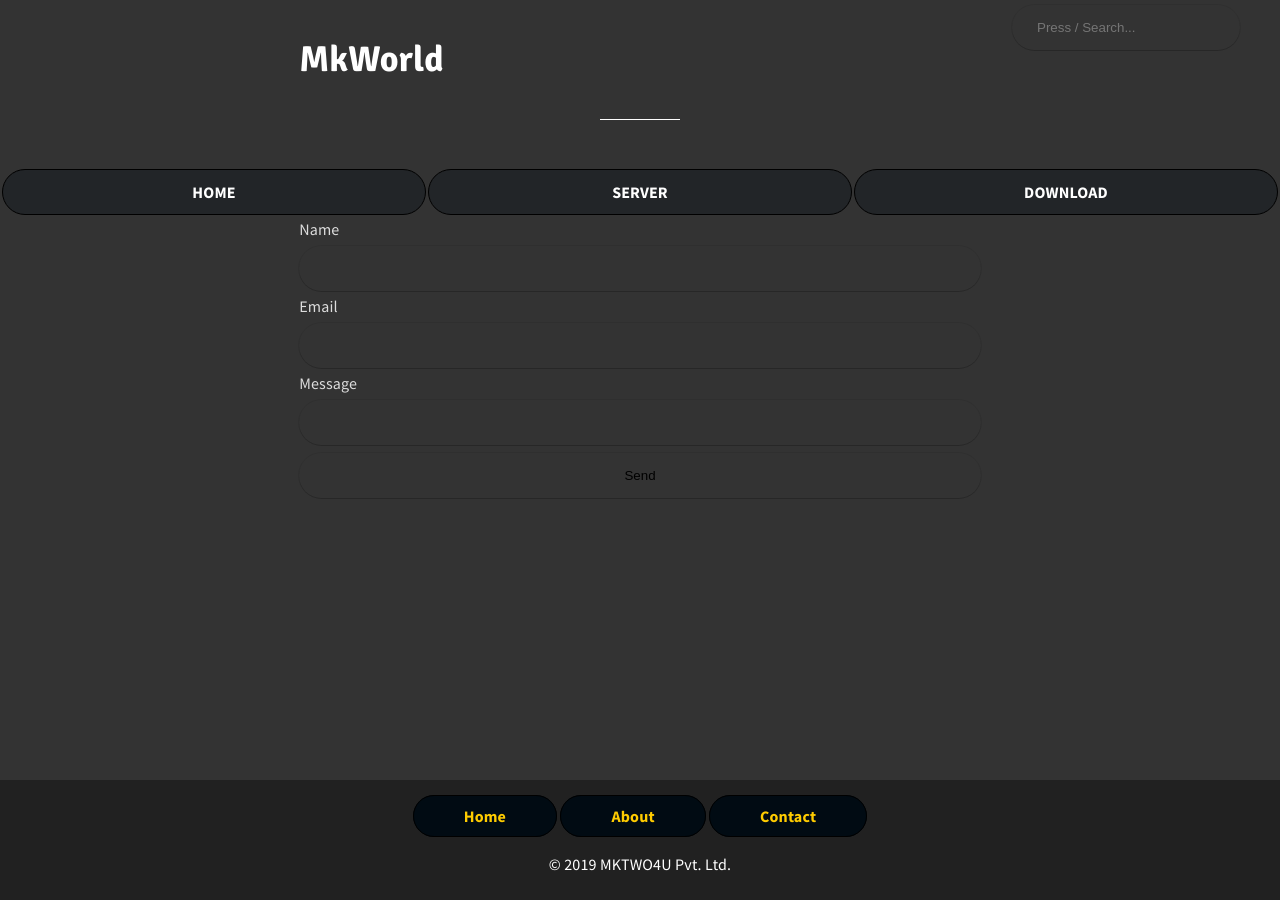
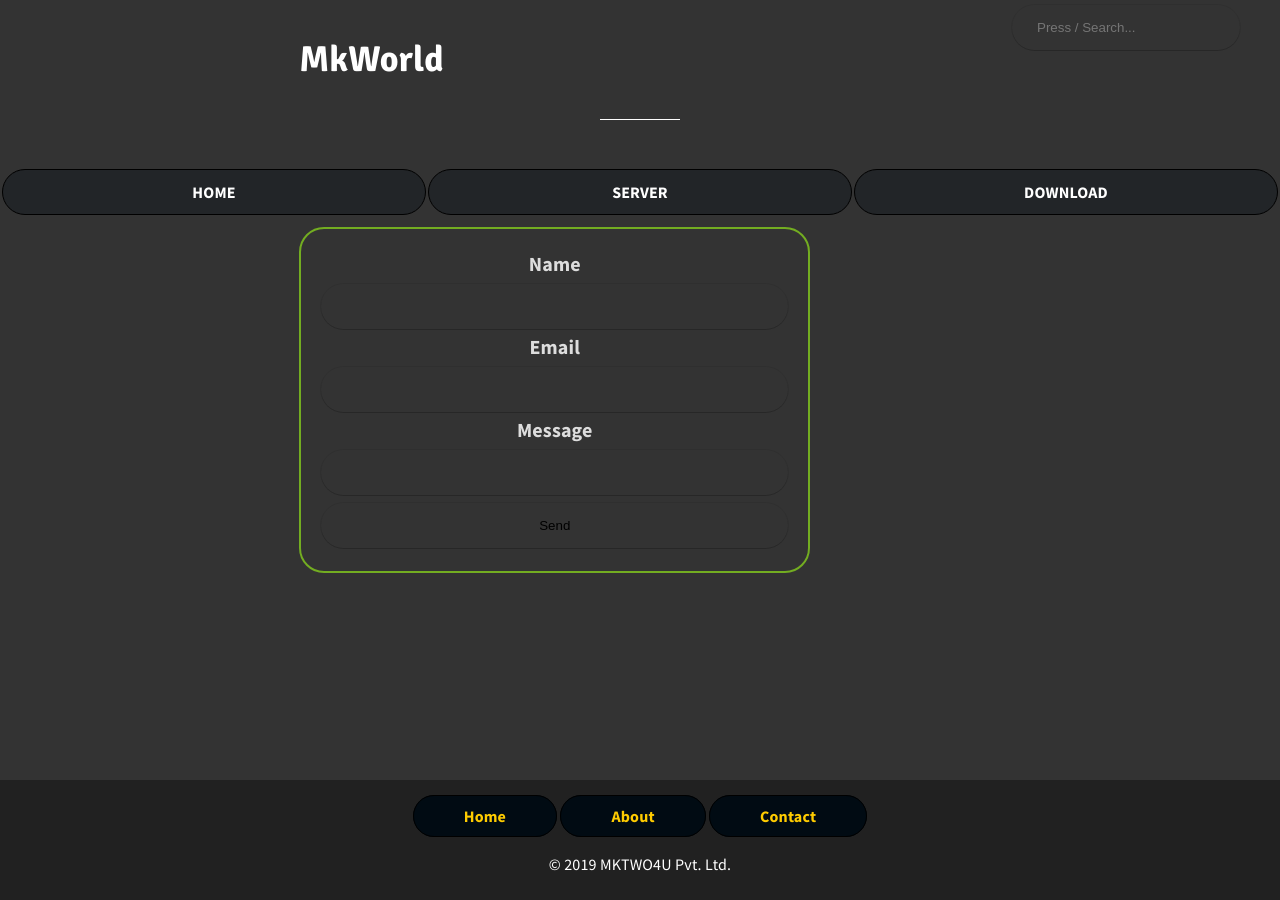
Before and after one commit to bdmilan/blog, a Jekyll site: the page built from contact.html, in a window 1280 px wide. Built offline with Jekyll 4.4.1, drawn with Linux system fonts in a browser that asks for light colours.

Commit message:
Update contact.html

```diff
--- a/contact.html
+++ b/contact.html
@@ -2,9 +2,9 @@
 layout: page
 title: Contacts
 ---
-
+<div class="rb server">
 <script type="text/javascript">var submitted=false;</script>
-<iframe name="hidden_iframe" id="hidden_iframe" style="display:none;" onload="if(submitted)  {window.location='https://mkhnp.ml/about.html';}"></iframe>
+<iframe name="hidden_iframe" id="hidden_iframe" style="display:none;" onload="if(submitted)  {window.location='https://mkhnp.ml/thankyou.html';}"></iframe>
 
 <form class="form" action="https://docs.google.com/forms/d/e/1FAIpQLSe9p6mxa1Z2cQhcyRbjLRBRsCfhF2cQ_c_1uz9-LjMqBq3TKw/formResponse" method="post" target="hidden_iframe" onsubmit="submitted=true;">
 
@@ -20,3 +20,4 @@ title: Contacts
 				<input type="submit" value="Send" />
 
 </form>
+</div>
```
